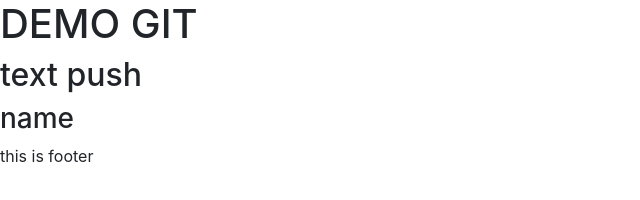
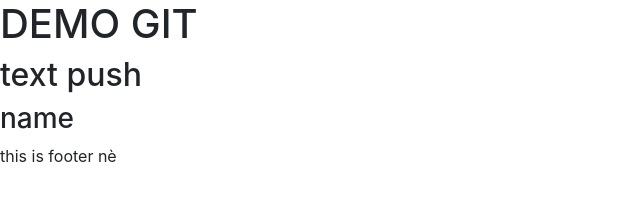
Before and after one commit to hoanhao221/fe53e, a plain HTML site: page index.html in a window 1280 px wide. Shown: the full height of the page, 0-640 px from the left. Drawn offline with nearby package versions, Linux system fonts and the light colour scheme.

Commit message:
code footer update

```diff
--- a/index.html
+++ b/index.html
@@ -13,7 +13,7 @@
       <h1>DEMO GIT</h1>
       <h2>text push</h2>
       <h3>name</h3>
-      <footer>this is footer</footer>
+      <footer>this is footer nè</footer>
     <!-- Optional JavaScript -->
     <!-- jQuery first, then Popper.js, then Bootstrap JS -->
     <script src="https://code.jquery.com/jquery-3.3.1.slim.min.js" integrity="sha384-q8i/X+965DzO0rT7abK41JStQIAqVgRVzpbzo5smXKp4YfRvH+8abtTE1Pi6jizo" crossorigin="anonymous"></script>
```
